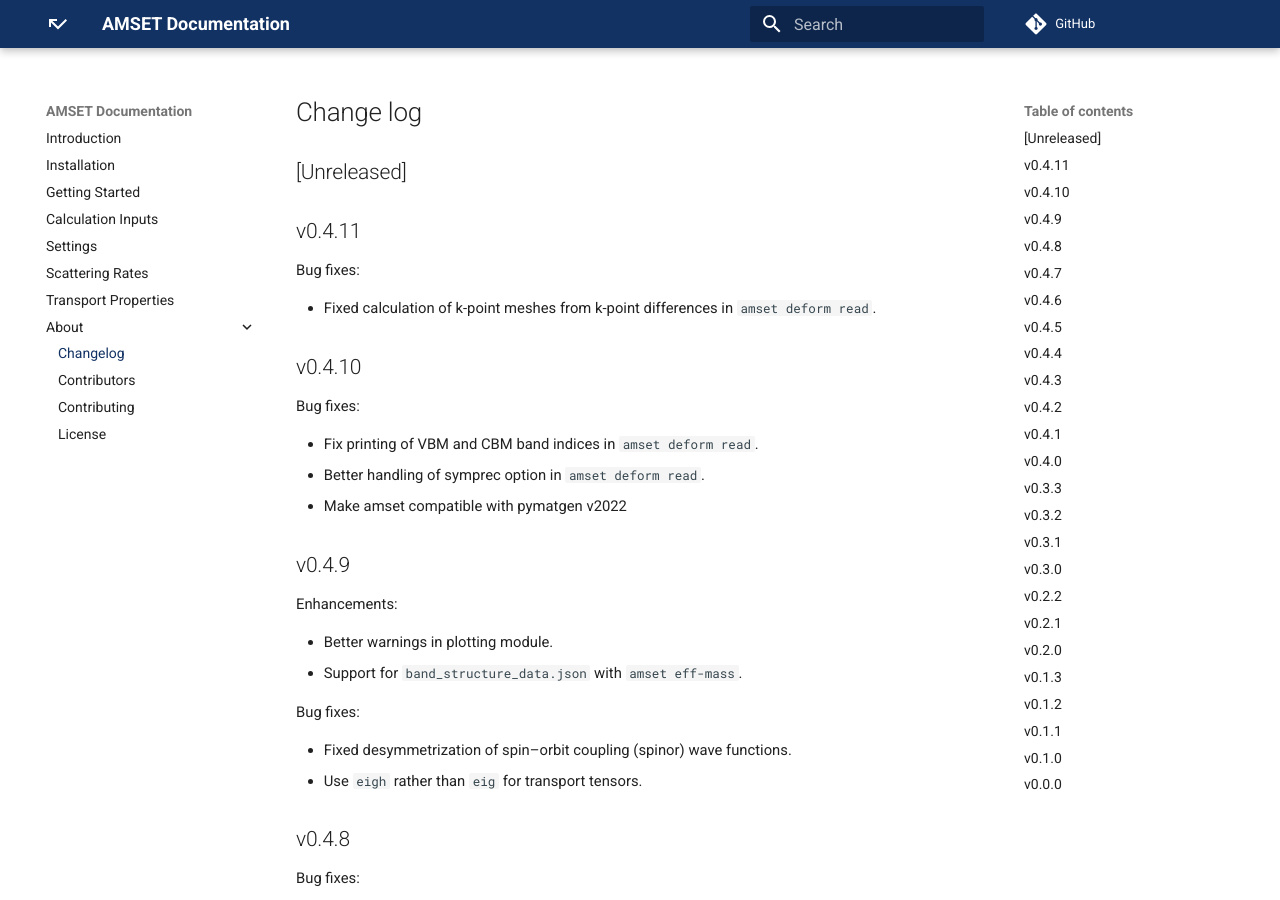
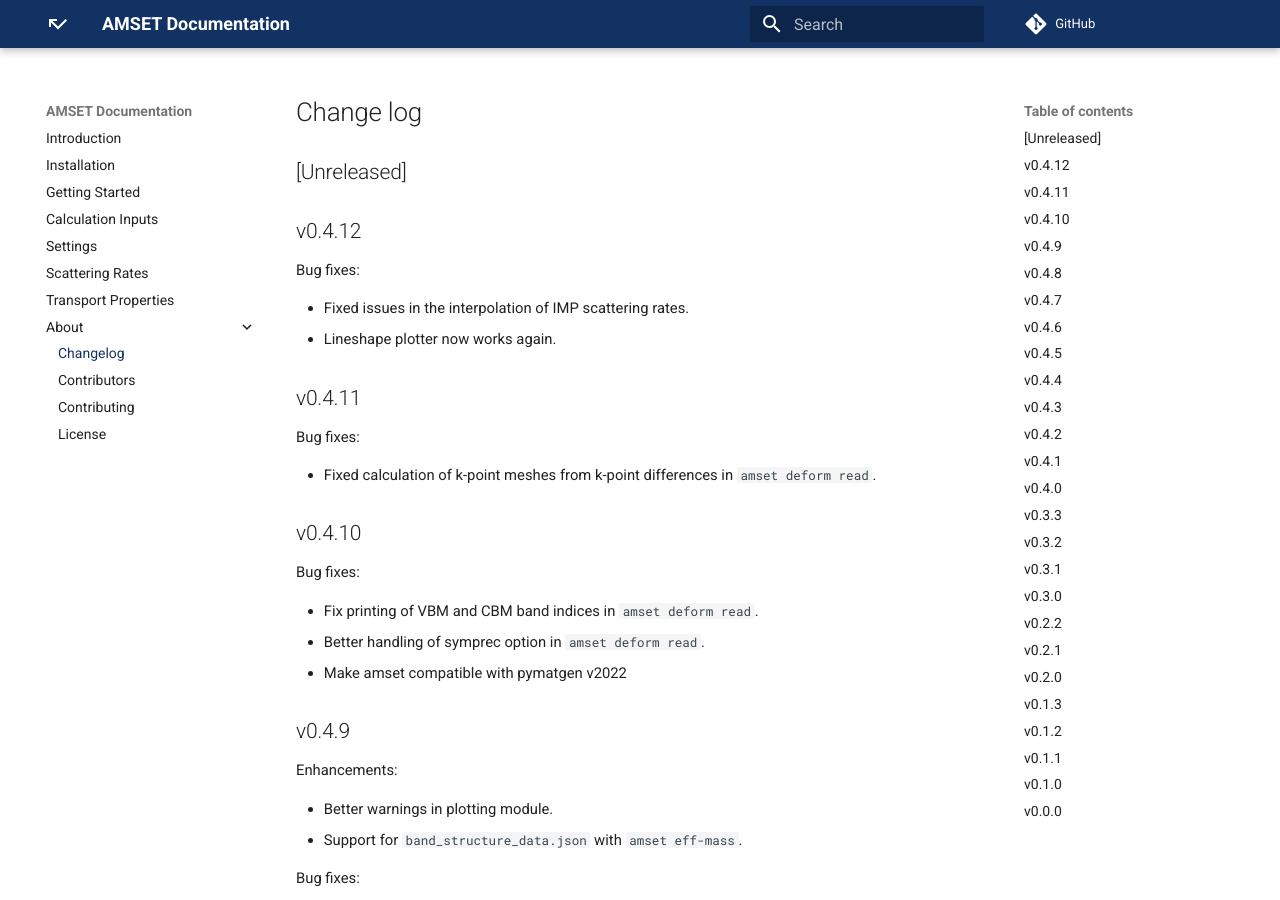
Before and after one commit to hackingmaterials/amset, an MkDocs documentation site: the page built from docs/src/changelog.md, in a window 1280 px wide and 900 px high. Built offline with MkDocs 1.6.1 and Material for MkDocs 9.7.7, drawn with Linux system fonts in a browser that asks for light colours; comment, search, counter and statistics services are not loaded.

Commit message:
Update changelog

```diff
--- a/docs/src/changelog.md
+++ b/docs/src/changelog.md
@@ -1,6 +1,14 @@
 # Change log
 
 ## [Unreleased]
+
+## v0.4.12
+
+Bug fixes:
+
+- Fixed issues in the interpolation of IMP scattering rates.
+- Lineshape plotter now works again.
+
 
 ## v0.4.11
 
```
